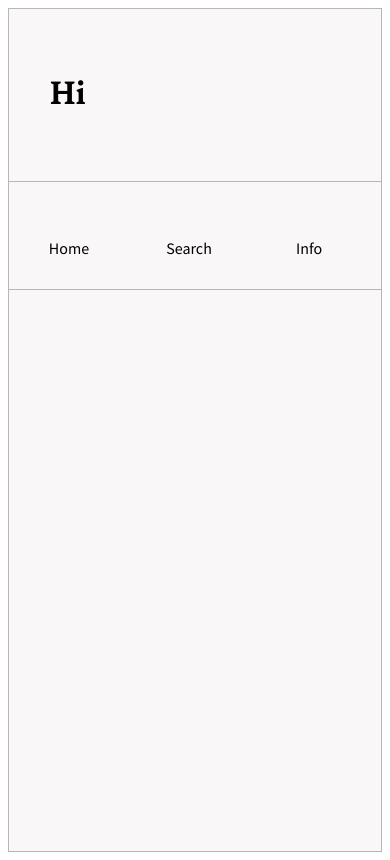
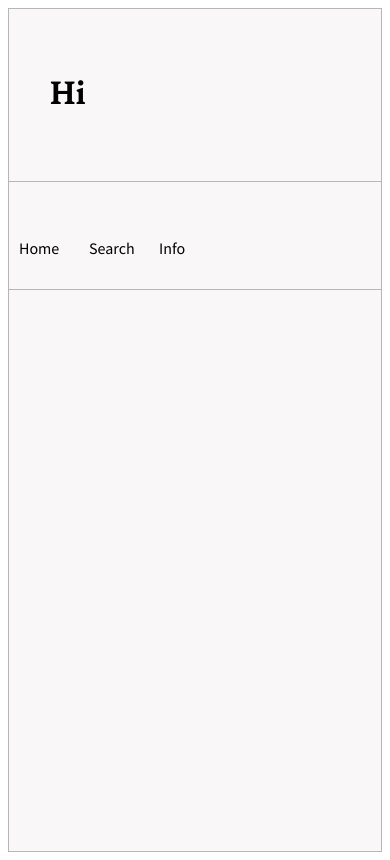
Before and after one commit to OG-Miller/uspace, a React app: page / in a window 390 px wide. Built offline with nearby package versions, Linux system fonts and the light colour scheme.

Commit message:
feat(layout): make button dividers work on mobile

```diff
--- a/src/App.tsx
+++ b/src/App.tsx
@@ -45,6 +45,7 @@ type Mode = {
 }
 
 const AppLayout = styled.div<Mode>`
+ --test-background: blue;
 
  --light-background: #F9F7F7;
  --light-border: #B7B5B5;
@@ -93,9 +94,9 @@ const HeaderWrapper = styled.div<Mode>`
 
 `
 const ToolbarWrapper = styled.div<Mode>`
+    grid-area: toolbar;
     display: flex;
     min-width: fit-content;
-    grid-area: toolbar;
     background-color: var(--background);
     border: var(--border);
     border-right: var(--border);
@@ -105,8 +106,8 @@ const ToolbarWrapper = styled.div<Mode>`
  @media (min-width: 570px) {
    display: grid;
    flex-direction: column;
-    border-right: 0;
-    border-bottom: var(--border);
+   border-right: 0;
+   border-bottom: var(--border);
 
   }
 
@@ -115,5 +116,4 @@ const MainWrapper = styled.div<Mode>`
     grid-area: main;
     background-color: var(--background);
     border: var(--border);
-
 `
--- a/src/Toolbar.tsx
+++ b/src/Toolbar.tsx
@@ -1,32 +1,42 @@
 import * as React from "react";
-import {ToolbarOption} from './toolbar-option';
+import { ToolbarOption } from './toolbar-option';
 import styled from 'styled-components';
 
 export const Toolbar = () => (
     <Wrapper>
-     <Hr/>
+        <Hr />
         <ToolbarOption title="Home"><p>"home????"</p></ToolbarOption>
-     <Hr/>
-        <ToolbarOption title="Search"/>
-     <Hr/>
-        <ToolbarOption title="Info"/>
-     <Hr/>
+        <Hr />
+        <ToolbarOption title="Search" />
+        <Hr />
+        <ToolbarOption title="Info" />
+        <Hr />
     </Wrapper>
 );
 
 const Wrapper = styled.ul`
   display: flex;
-  align-contents: center;
   flex-direction: row;
   padding: 0;
 
 
- @media (min-width: 570px) {
-  flex-direction: column;
- }
+  @media (min-width: 570px) {
+   flex-direction: column;
+   justify-items: center;
+   align-items: center;
+  }
 `
 
 const Hr = styled.div`
+ display: none;
+   width: 100%;
    height: 5px;
    border-top: var(--border);
+
+ @media (min-width: 570px) {
+   display: flex;
+   width: 100%;
+   height: 5px;
+   border-top: var(--border);
+ }
 `
--- a/src/button.tsx
+++ b/src/button.tsx
@@ -7,7 +7,9 @@ import styled from 'styled-components';
 
 
 const StyledButton = styled.div`
+  display: flex;
   width: 100px;
+  //border: var(--border);
 `
 
 export const Button = (props:{label: string}) => {
--- a/src/toolbar-option.tsx
+++ b/src/toolbar-option.tsx
@@ -25,12 +25,12 @@ export const ToolbarOption = (props: ToolbarOptionProps) => {
 };
 
 const StyledWrapper = styled.li`
+   //background-color: var(--test-background);
    display: flex;
-   justify-content: center;
+   justify-content: flex-start;
    color: black;
    list-style-type: none;
-   padding: 10px;
-   padding-bottom: 15px;
-   width: 100px;
+   padding: 10px 10px 15px 10px;
+   width: 50px;
   font-family: var(--app-font);
 `
```
